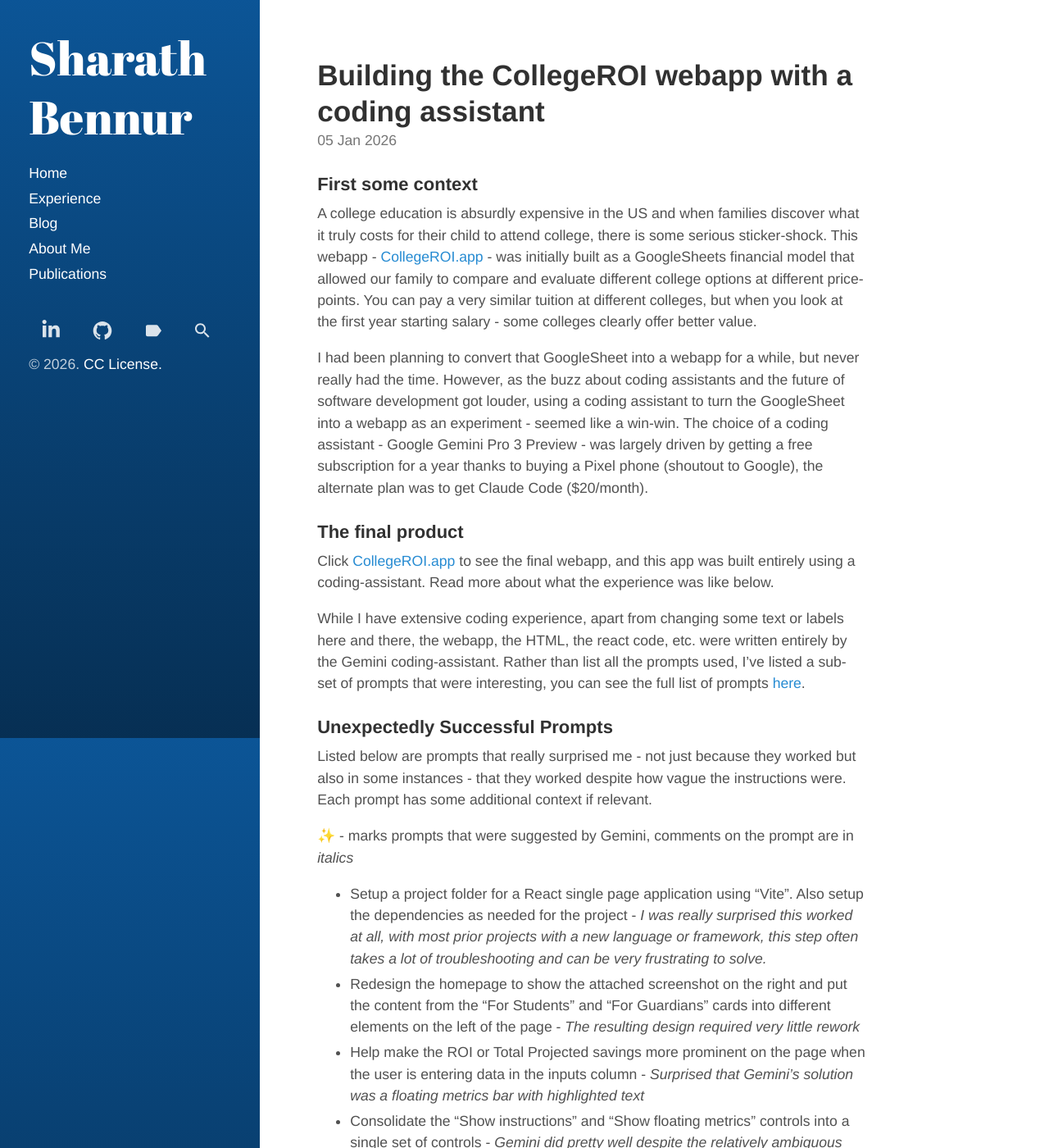
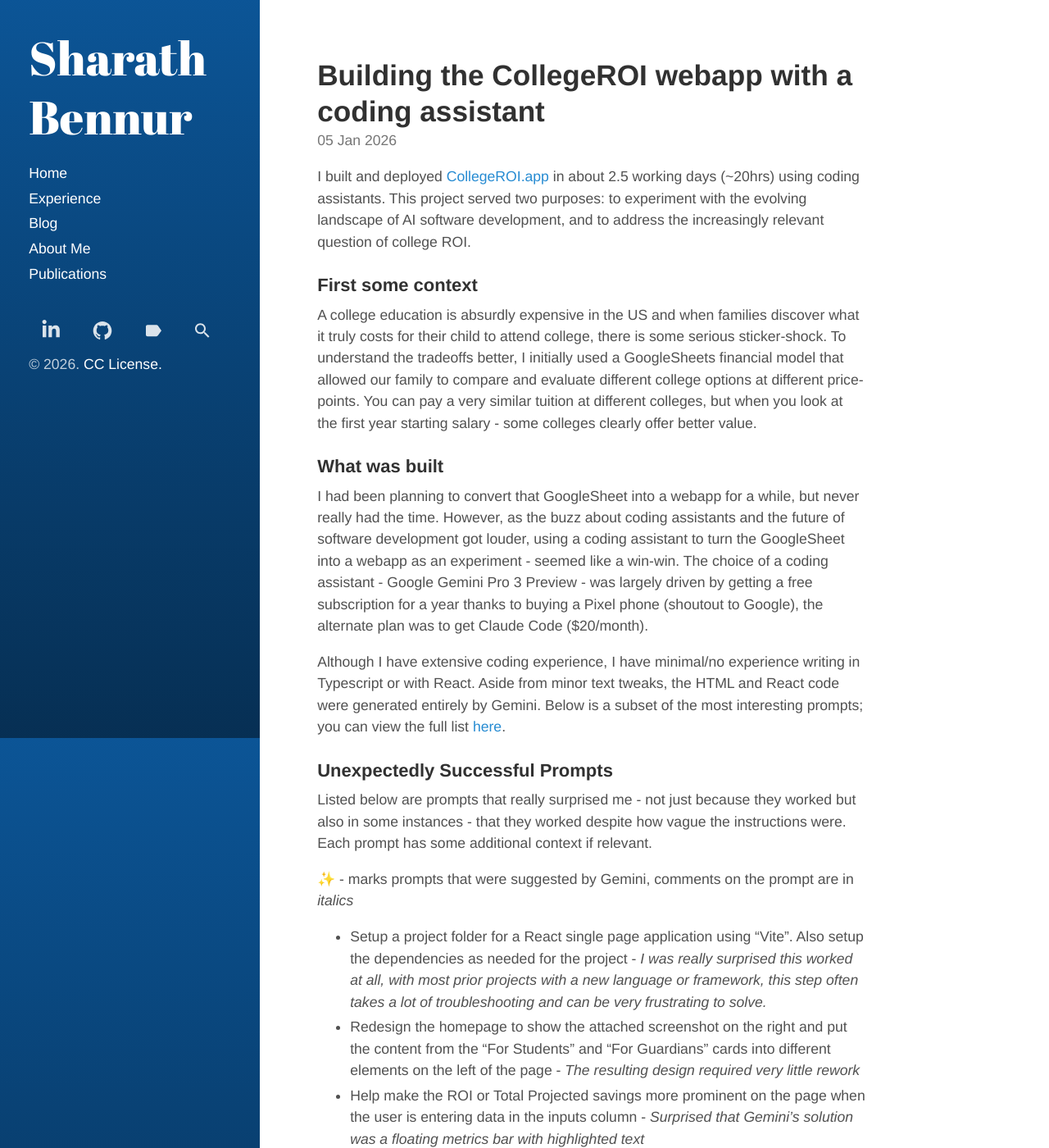
Before and after one commit to sharathbennur/sharathbennur.github.io, a Jekyll site: the page built from _posts/2026-01-05-building_the_collegeroi_webapp.md, in a window 1280 px wide and 1400 px high. Shown: the whole window at 82% size. Built offline with Jekyll 4.4.1, drawn with Linux system fonts in a browser that asks for light colours; some of the changed text lies outside the part shown.

```diff
--- a/_posts/2026-01-05-building_the_collegeroi_webapp.md
+++ b/_posts/2026-01-05-building_the_collegeroi_webapp.md
@@ -13,19 +13,19 @@ last_modified_at: 2026-01-05T15:00:00-05:00
 published: True
 ---
 
+I built and deployed [CollegeROI.app](https://www.collegeroi.app) in about 2.5 working days (~20hrs) using coding assistants. This project served two purposes: to experiment with the evolving landscape of AI software development, and to address the increasingly relevant question of college ROI.
+
 ### First some context
 
-A college education is absurdly expensive in the US and when families discover what it truly costs for their child to attend college, there is some serious sticker-shock. This webapp - [CollegeROI.app](https://www.collegeroi.app) - was initially built as a GoogleSheets financial model that allowed our family to compare and evaluate different college options at different price-points. You can pay a very similar tuition at different colleges, but when you look at the first year starting salary - some colleges clearly offer better value.
+A college education is absurdly expensive in the US and when families discover what it truly costs for their child to attend college, there is some serious sticker-shock. To understand the tradeoffs better, I initially used a GoogleSheets financial model that allowed our family to compare and evaluate different college options at different price-points. You can pay a very similar tuition at different colleges, but when you look at the first year starting salary - some colleges clearly offer better value.
+
+### What was built
 
 I had been planning to convert that GoogleSheet into a webapp for a while, but never really had the time. However, as the buzz about coding assistants and the future of software development got louder, using a coding assistant to turn the GoogleSheet into a webapp as an experiment - seemed like a win-win. The choice of a coding assistant - Google Gemini Pro 3 Preview - was largely driven by getting a free subscription for a year thanks to buying a Pixel phone (shoutout to Google), the alternate plan was to get Claude Code ($20/month).
 
-### The final product
-
-Click [CollegeROI.app](https://www.collegeroi.app) to see the final webapp, and this app was built entirely using a coding-assistant. Read more about what the experience was like below.
+Although I have extensive coding experience, I have minimal/no experience writing in Typescript or with React. Aside from minor text tweaks, the HTML and React code were generated entirely by Gemini. Below is a subset of the most interesting prompts; you can view the full list [here]({{ site.url }}/assets/md/collegeroi_prompts.html).
 
 <!--more-->
-
-While I have extensive coding experience, apart from changing some text or labels here and there, the webapp, the HTML, the react code, etc. were written entirely by the Gemini coding-assistant. Rather than list all the prompts used, I've listed a sub-set of prompts that were interesting, you can see the full list of prompts [here]({{ site.url }}/assets/md/collegeroi_prompts.html).
 
 ### Unexpectedly Successful Prompts
 
```
Also changed, not shown: other parts of _posts/2026-01-05-building_the_collegeroi_webapp.md (+4 -0 lines).
